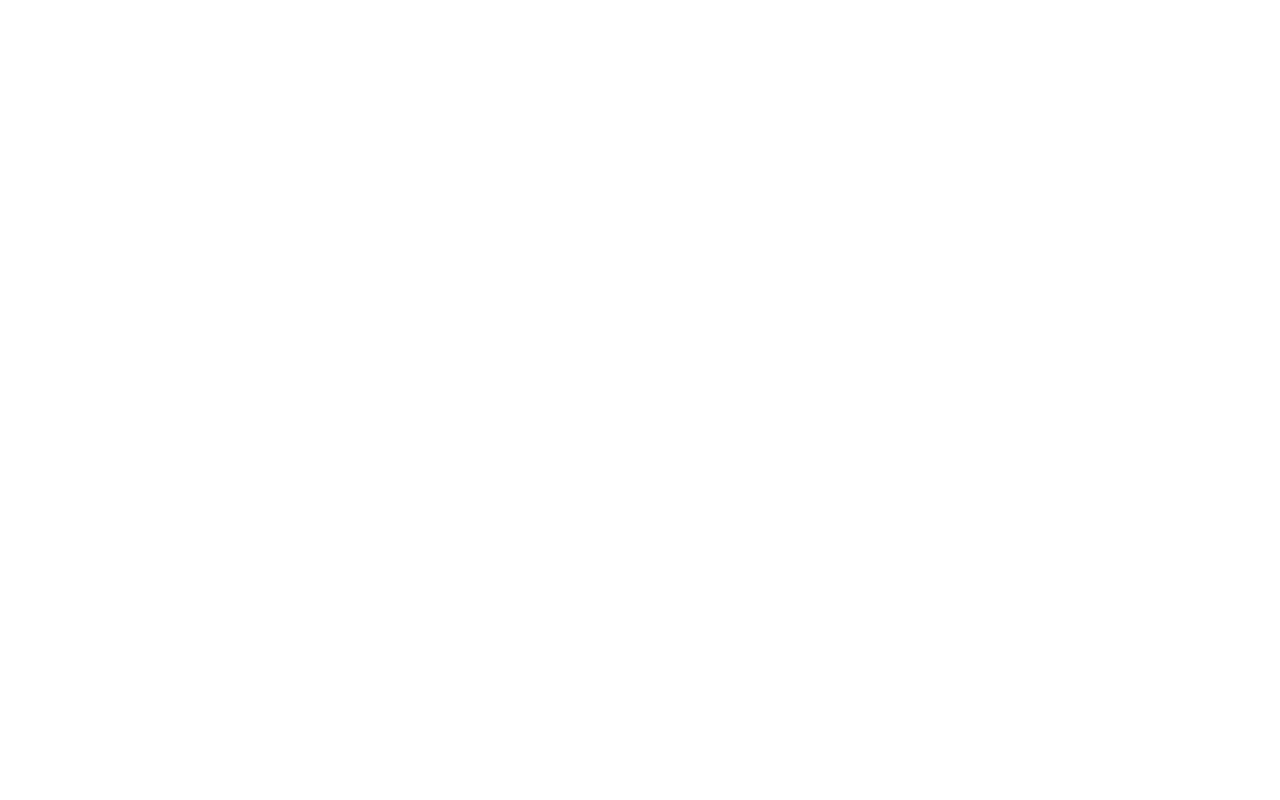
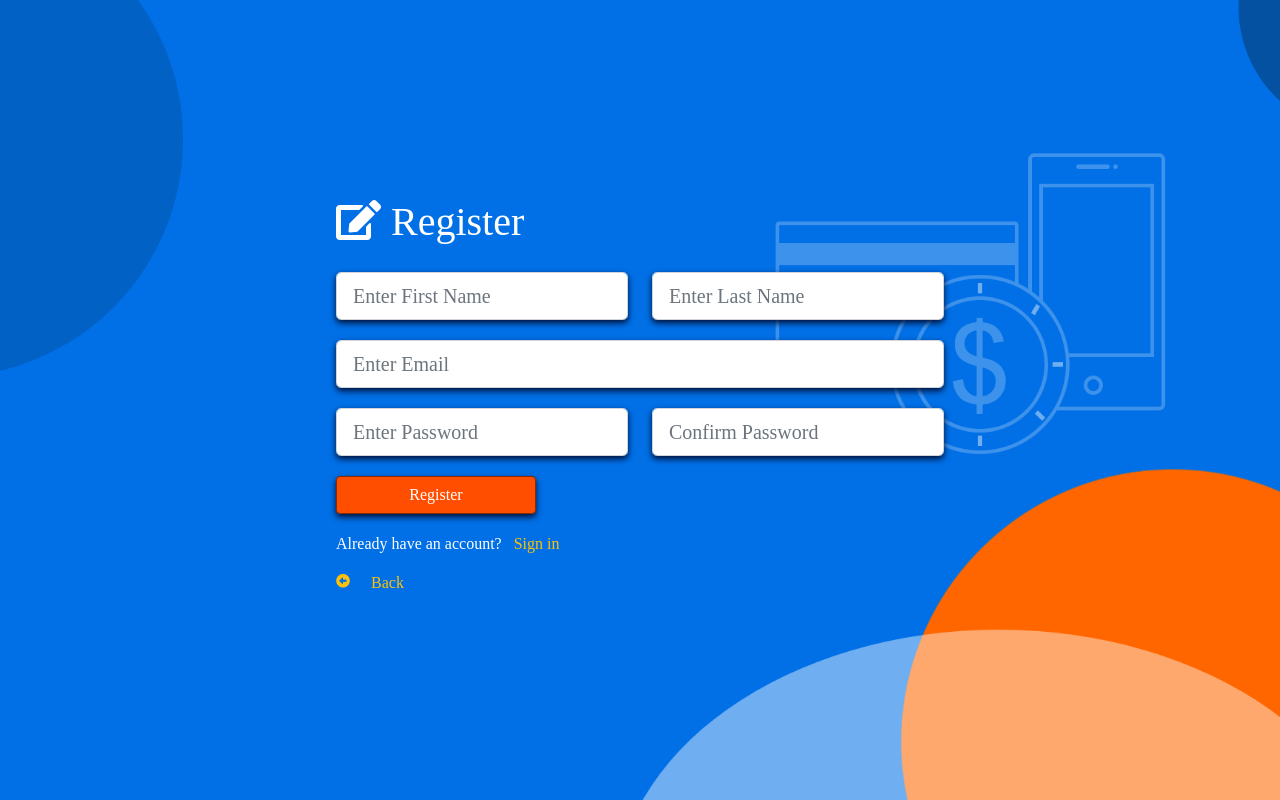
Before and after one commit to ismailkarakayax/Banka-Sitesi, a plain HTML site: page register.html in a window 1280 px wide. Drawn offline with Linux system fonts and the light colour scheme.

Commit message:
second commit

```diff
--- a/css/default.css
+++ b/css/default.css
@@ -2,15 +2,65 @@
     box-sizing: border-box;
 }
 
+/* Main Body Styling */
 body{
     height: 100vh;
     background-image: url("../images/main_bg.png");
     background-size: cover;
     background-position: center center;
     background-repeat: no-repeat;
-
 }
 
+/* <!-- Card : Sample Text --> */
 #sample-text-card{
     margin: 0px 100px;
+    font-family: Comfortaa;
+    color:white;
 }
+
+#sample-text-card h1{
+    font-size: 65px;
+}
+
+#sample-text-card p{
+    font-size: 14px;
+}
+
+.button-wrapper a{
+    padding: 15px;
+    width: 200px;
+    color: white;
+    box-shadow: 0px 3px 6px rgb(0, 14, 53);
+}
+
+.register{
+    margin-right: 7px;
+    background-color: rgb(93, 189, 121);
+    border: 1px solid #8B2B00;
+}
+
+.login{
+    background-color: #FFB114;
+    border: 1px solid #543800;
+}
+
+.card{
+    font-family: Comfortaa;
+}
+
+.card .form-control{
+    margin: 10px 0px;
+    box-shadow: 0px 3px 6px rgb(0, 14, 53);
+}
+
+.card .card-title{
+    color: white;
+}
+.card button{
+    background-color: #FF4E00;
+    border: 1px solid #8B2B00;
+    box-shadow: 0px 3px 6px rgb(0, 14, 53);
+    color: white;
+    width: 200px;
+    margin: 10px 0px;
+}
--- a/register.html
+++ b/register.html
@@ -4,9 +4,64 @@
     <meta charset="UTF-8">
     <meta http-equiv="X-UA-Compatible" content="IE=edge">
     <meta name="viewport" content="width=device-width, initial-scale=1.0">
+    <link rel="stylesheet" href="css/bootstrap/bootstrap.css">
+    <link rel="stylesheet" href="css/fontawesome/css/all.css">
+    <link rel="stylesheet" href="css/default.css">
     <title>Register</title>
 </head>
-<body>
+<body class="d-flex align-items-center justify-content-center">
+
+    <div class="card registration-form-card col-6 bg-transparent border-0">
+
+        <div class="card-body">
+            <h1 class="form-header card-title mb-3">
+                <i class="fa fa-edit"></i> Register
+            </h1>
+
+            <form action="" class="reg-form">
+
+                <div class="row">
+
+                    <div class="form-group col">
+                        <input type="text" name="first_name" class="form-control form-control-lg" placeholder="Enter First Name">
+                    </div>
+
+                    <div class="form-group col">
+                        <input type="text" name="last_name" class="form-control form-control-lg" placeholder="Enter Last Name">
+                    </div>
+
+                </div>
+
+                <div class="form-group col">
+                    <input type="email" name="email" class="form-control form-control-lg" placeholder="Enter Email">
+                </div>
+                <div class="row">
+
+                    <div class="form-group col">
+                        <input type="password" name="password" class="form-control form-control-lg" placeholder="Enter Password">
+                    </div>
+
+                    <div class="form-group col">
+                        <input type="password" name="confirm_password" class="form-control form-control-lg" placeholder="Confirm Password">
+                    </div>
+
+                </div>
+
+                <div class="form-group col">
+                    <button class="btn btn-md">Register</button>
+                </div>
+            </form>
+            <p class="card-text text-white my-2">
+                Already have an account? <span class="ms-2 text-warning">Sign in</span>
+            </p>
+
+            <small class="text-warning">
+                <i class="fa fa-arrow-alt-circle-left me-2"></i><a href="index.html" class="btn bn-sn text-warning">Back</a>
+            </small>
+        </div>
+    </div>
+
+
 
 </body>
 </html>
```
Also changed, not shown: index.html (+3 -3 lines), login.html (added, +50 -0 lines).
